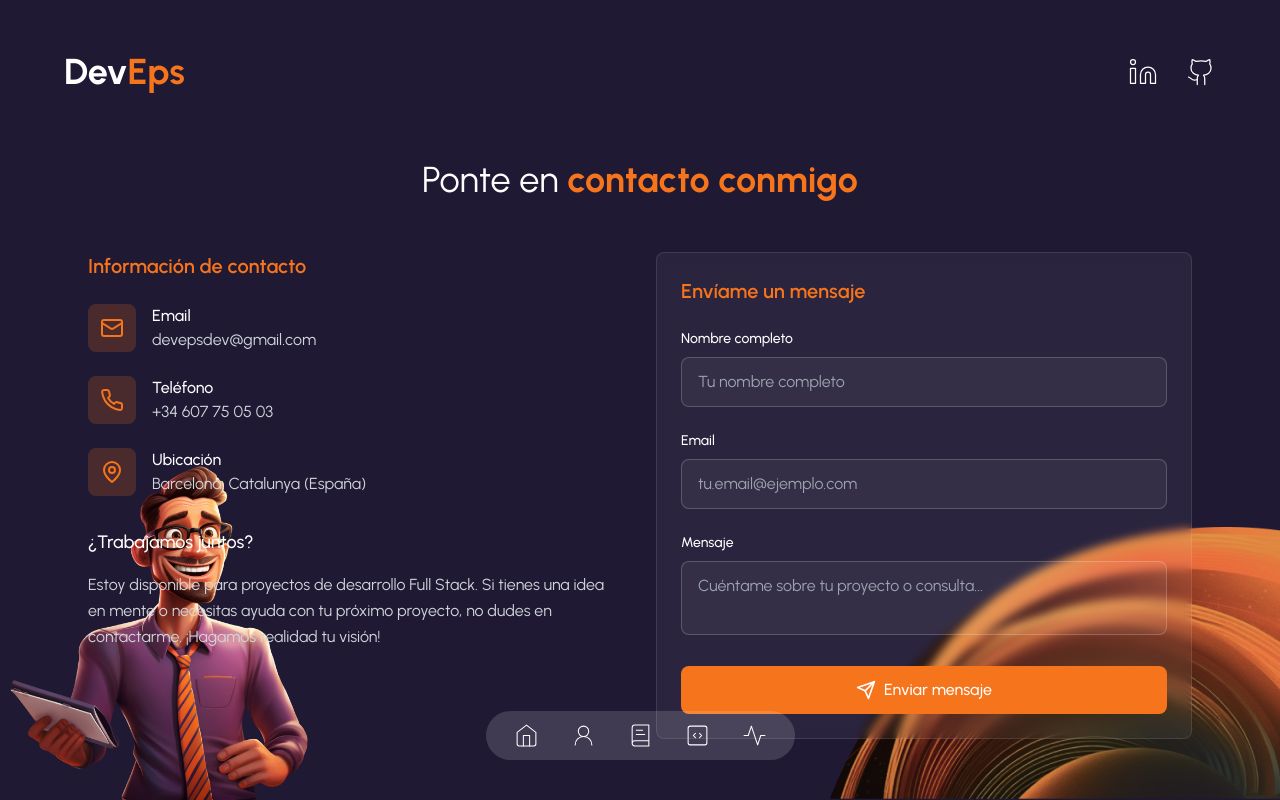
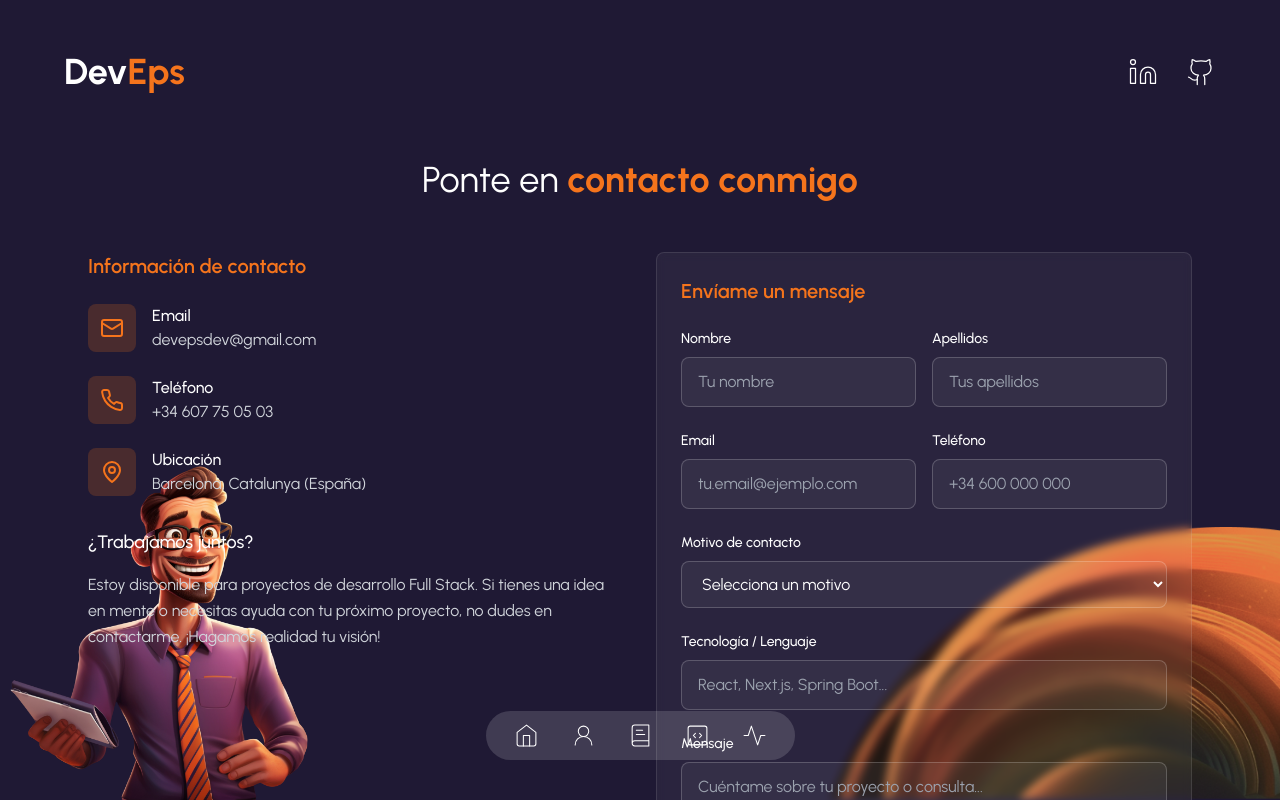
Before and after one commit to devepsdev/landing-page, a Next.js app: page /contact in a window 1280 px wide. Shown: the top 800 px of the page. Built offline with nearby package versions, Linux system fonts and the light colour scheme.

Commit message:
Agregar campos adicionales al formulario de contacto: apellidos, teléfono, motivo de contacto y tecnología/lenguaje.

```diff
--- a/app/(routes)/contact/page.tsx
+++ b/app/(routes)/contact/page.tsx
@@ -11,12 +11,16 @@
 const ContactPage = () => {
   const [formData, setFormData] = useState({
     name: "",
+    apellidos: "",
     email: "",
+    tel: "",
+    why: "",
+    language: "",
     textarea: "",
   });
 
   const handleInputChange = (
-    e: React.ChangeEvent<HTMLInputElement | HTMLTextAreaElement>
+    e: React.ChangeEvent<HTMLInputElement | HTMLTextAreaElement | HTMLSelectElement>
   ) => {
     const { name, value } = e.target;
     setFormData((prev) => ({
@@ -34,7 +38,11 @@
       },
       body: new URLSearchParams({
         name: formData.name,
+        apellidos: formData.apellidos,
         email: formData.email,
+        tel: formData.tel,
+        why: formData.why,
+        language: formData.language,
         textarea: formData.textarea,
       }),
     });
@@ -42,7 +50,11 @@
     // Reset form
     setFormData({
       name: "",
+      apellidos: "",
       email: "",
+      tel: "",
+      why: "",
+      language: "",
       textarea: "",
     });
   };
@@ -117,12 +129,13 @@
             </h2>
 
             <form onSubmit={handleSubmit} className="space-y-6">
+              <div className="grid grid-cols-2 gap-4">
                 <div>
                   <label
                     htmlFor="name"
                     className="block text-sm font-medium mb-2"
                   >
-                  Nombre completo
+                    Nombre
                   </label>
                   <input
                     type="text"
@@ -132,10 +145,30 @@
                     onChange={handleInputChange}
                     required
                     className="w-full px-4 py-3 bg-white/5 border border-white/20 rounded-lg focus:outline-none focus:border-secondary focus:ring-1 focus:ring-secondary transition-colors"
-                  placeholder="Tu nombre completo"
+                    placeholder="Tu nombre"
                   />
                 </div>
+                <div>
+                  <label
+                    htmlFor="apellidos"
+                    className="block text-sm font-medium mb-2"
+                  >
+                    Apellidos
+                  </label>
+                  <input
+                    type="text"
+                    id="apellidos"
+                    name="apellidos"
+                    value={formData.apellidos}
+                    onChange={handleInputChange}
+                    required
+                    className="w-full px-4 py-3 bg-white/5 border border-white/20 rounded-lg focus:outline-none focus:border-secondary focus:ring-1 focus:ring-secondary transition-colors"
+                    placeholder="Tus apellidos"
+                  />
+                </div>
+              </div>
 
+              <div className="grid grid-cols-2 gap-4">
                 <div>
                   <label
                     htmlFor="email"
@@ -154,10 +187,69 @@
                     placeholder="tu.email@ejemplo.com"
                   />
                 </div>
+                <div>
+                  <label
+                    htmlFor="tel"
+                    className="block text-sm font-medium mb-2"
+                  >
+                    Teléfono
+                  </label>
+                  <input
+                    type="tel"
+                    id="tel"
+                    name="tel"
+                    value={formData.tel}
+                    onChange={handleInputChange}
+                    className="w-full px-4 py-3 bg-white/5 border border-white/20 rounded-lg focus:outline-none focus:border-secondary focus:ring-1 focus:ring-secondary transition-colors"
+                    placeholder="+34 600 000 000"
+                  />
+                </div>
+              </div>
 
               <div>
                 <label
-                  htmlFor="message"
+                  htmlFor="why"
+                  className="block text-sm font-medium mb-2"
+                >
+                  Motivo de contacto
+                </label>
+                <select
+                  id="why"
+                  name="why"
+                  value={formData.why}
+                  onChange={handleInputChange}
+                  required
+                  className="w-full px-4 py-3 bg-white/5 border border-white/20 rounded-lg focus:outline-none focus:border-secondary focus:ring-1 focus:ring-secondary transition-colors"
+                >
+                  <option value="" disabled>Selecciona un motivo</option>
+                  <option value="proyecto">Nuevo proyecto</option>
+                  <option value="freelance">Trabajo freelance</option>
+                  <option value="consulta">Consulta técnica</option>
+                  <option value="otro">Otro</option>
+                </select>
+              </div>
+
+              <div>
+                <label
+                  htmlFor="language"
+                  className="block text-sm font-medium mb-2"
+                >
+                  Tecnología / Lenguaje
+                </label>
+                <input
+                  type="text"
+                  id="language"
+                  name="language"
+                  value={formData.language}
+                  onChange={handleInputChange}
+                  className="w-full px-4 py-3 bg-white/5 border border-white/20 rounded-lg focus:outline-none focus:border-secondary focus:ring-1 focus:ring-secondary transition-colors"
+                  placeholder="React, Next.js, Spring Boot..."
+                />
+              </div>
+
+              <div>
+                <label
+                  htmlFor="textarea"
                   className="block text-sm font-medium mb-2"
                 >
                   Mensaje
@@ -168,7 +260,7 @@
                   value={formData.textarea}
                   onChange={handleInputChange}
                   required
-                  rows={2}
+                  rows={3}
                   className="w-full px-4 py-3 bg-white/5 border border-white/20 rounded-lg focus:outline-none focus:border-secondary focus:ring-1 focus:ring-secondary transition-colors resize-none"
                   placeholder="Cuéntame sobre tu proyecto o consulta..."
                 />
```
Also changed, not shown: 1 other file (tests, documents, lock files or other folders). Lines whose indentation alone changed are shown as unchanged.
